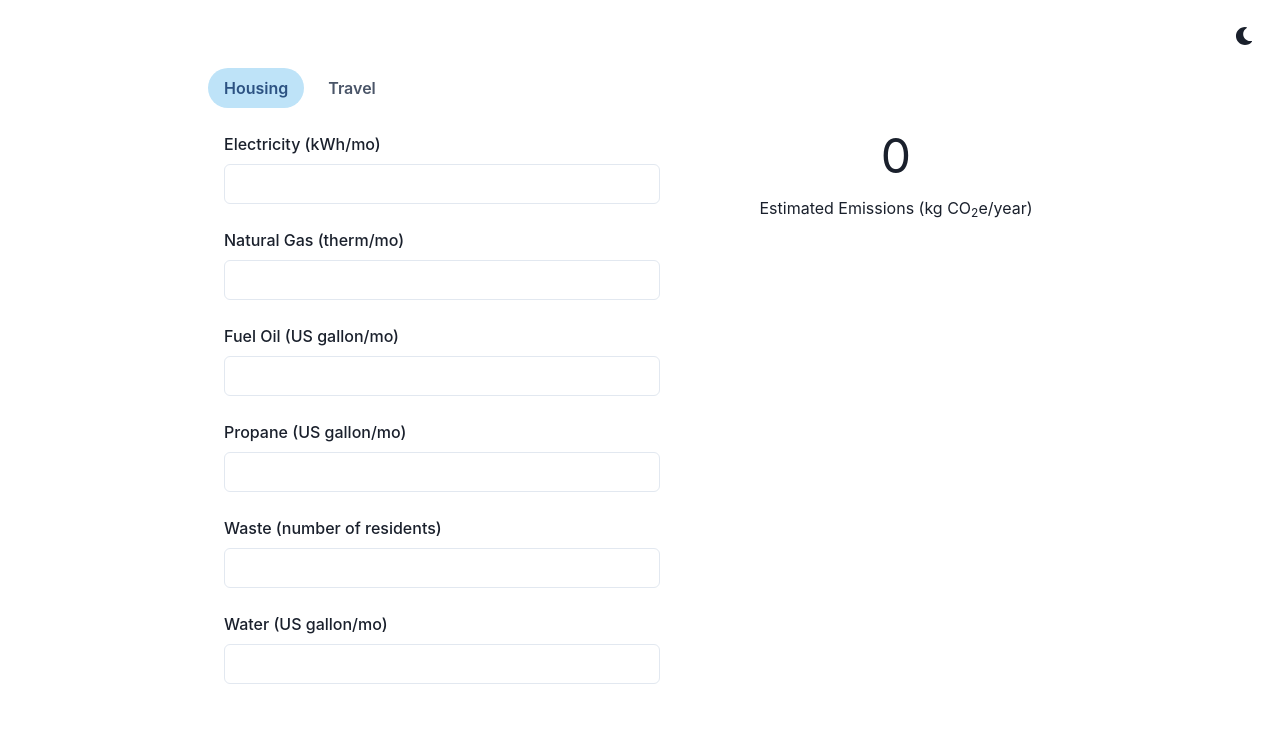
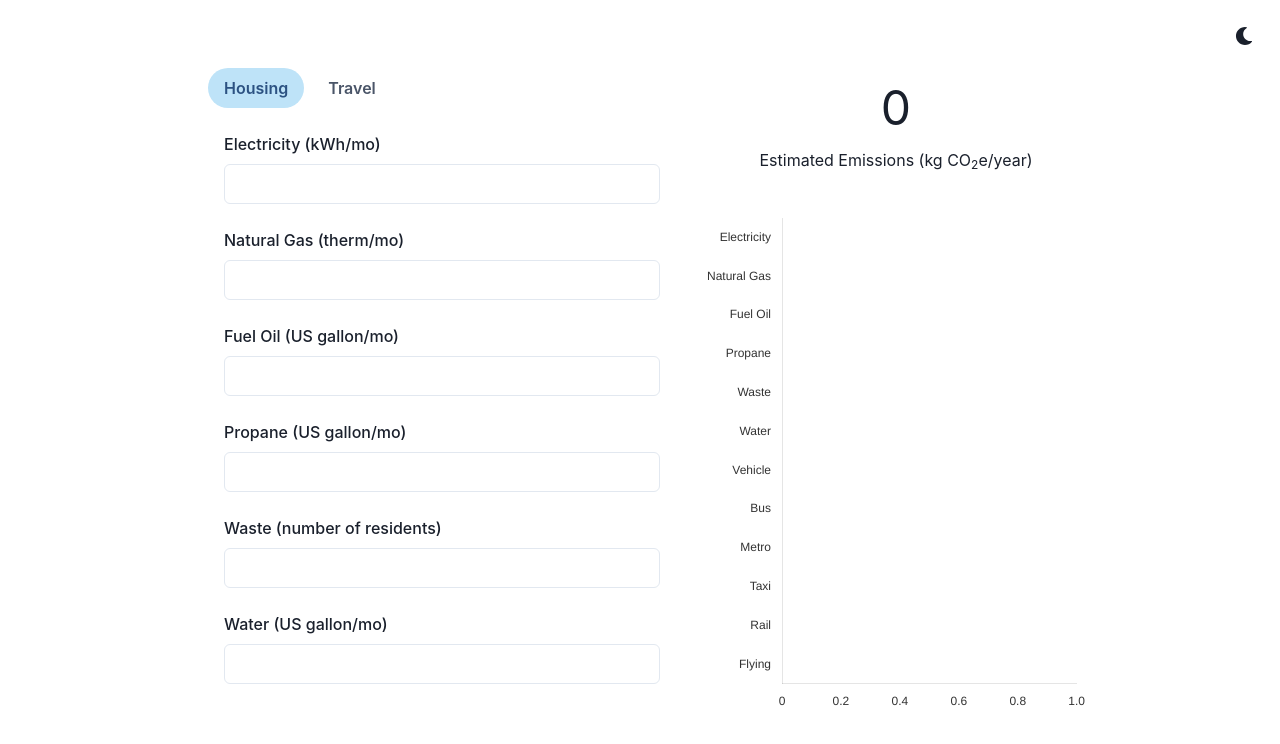
Before and after one commit to kchuang7/carbon-calculator, a React app: page / in a window 1280 px wide. Shown: the top 744 px of the page. Built offline with nearby package versions, Linux system fonts and the light colour scheme.

Commit message:
feat: use ChartJS bar chart to display emissions breakdown

```diff
--- a/package.json
+++ b/package.json
@@ -1,6 +1,6 @@
 {
   "name": "carbon-calculator",
-  "version": "0.2.8",
+  "version": "0.2.9",
   "private": true,
   "type": "module",
   "dependencies": {
@@ -8,9 +8,11 @@
     "@emotion/react": "^11.10.4",
     "@emotion/styled": "^11.10.4",
     "axios": "^1.1.3",
+    "chart.js": "^3.9.1",
     "express": "^4.18.1",
     "framer-motion": "^6.5.1",
     "react": "^18.2.0",
+    "react-chartjs-2": "^4.3.1",
     "react-dom": "^18.2.0",
     "react-icons": "^3.11.0",
     "styled-components": "^5.3.6",
--- /dev/null
+++ b/src/components/Emissions/Chart.tsx
@@ -0,0 +1,77 @@
+import React from 'react'
+import {
+  Box,
+  useColorModeValue
+} from '@chakra-ui/react'
+import {
+  Chart as ChartJS,
+  CategoryScale,
+  LinearScale,
+  BarElement,
+  Title,
+  Tooltip,
+  Legend
+} from 'chart.js'
+import { Bar } from 'react-chartjs-2'
+// types
+import EmissionsType from '../../types/EmissionsType'
+
+ChartJS.register(
+  CategoryScale,
+  LinearScale,
+  BarElement,
+  Title,
+  Tooltip,
+  Legend
+)
+
+const labels: string[] = ['Electricity', 'Natural Gas', 'Fuel Oil', 'Propane', 'Waste', 'Water', 'Vehicle', 'Bus', 'Metro', 'Taxi', 'Rail', 'Flying']
+
+interface PropTypes {
+  emissions: EmissionsType
+}
+
+function Emissions ({ emissions }: PropTypes): JSX.Element {
+  const color: string = useColorModeValue('#333', '#ccc')
+  const barColor: string = useColorModeValue('#ff6384', '#ff7171')
+  const scaleOptions: { ticks: { color: string }, grid: { display: boolean } } = {
+    ticks: { color },
+    grid: { display: false }
+  }
+
+  return (
+    <Box h='100%' pt='8'>
+      <Bar
+        options={{
+          indexAxis: 'y' as const,
+          elements: { bar: { borderRadius: 4 } },
+          responsive: true,
+          maintainAspectRatio: false,
+          scales: {
+            y: scaleOptions,
+            x: scaleOptions
+          },
+          plugins: {
+            legend: { display: false },
+            tooltip: {
+              mode: 'y',
+              intersect: false
+            }
+          }
+        }}
+        data={{
+          labels,
+          datasets: [
+            {
+              label: 'Emissions (kg CO2e/year)',
+              data: Object.keys(emissions).map((key: string): number => emissions[key]),
+              backgroundColor: barColor
+            }
+          ]
+        }}
+      />
+    </Box>
+  )
+}
+
+export default Emissions
--- a/src/components/Emissions/index.tsx
+++ b/src/components/Emissions/index.tsx
@@ -4,6 +4,9 @@ import {
   Stack,
   Text
 } from '@chakra-ui/react'
+// components
+import Chart from './Chart'
+// types
 import EmissionsType from '../../types/EmissionsType'
 
 interface PropTypes {
@@ -13,10 +16,11 @@ interface PropTypes {
 function Emissions ({ emissions }: PropTypes): JSX.Element {
   const totalEmissions = Object.values(emissions).reduce((a: number, c: number): number => a + c, 0)
   return (
-    <Flex w='30%' h='80vh' p='4' pt='12' justify="center">
-      <Stack spacing='1' textAlign='center'>
+    <Flex w='30%' h='80vh' justify="center">
+      <Stack w='100%' spacing='1' textAlign='center'>
         <Text fontSize='5xl'>{Math.round(totalEmissions * 10) / 10}</Text>
         <Text>Estimated Emissions (kg CO<sub>2</sub>e/year)</Text>
+        <Chart emissions={emissions} />
       </Stack>
     </Flex>
   )
--- a/src/components/Main/Inputs.tsx
+++ b/src/components/Main/Inputs.tsx
@@ -31,12 +31,12 @@ const INPUTS: { [key: string]: InputType[] } = {
     { label: 'Water (US gallon/mo)', valueName: 'water' }
   ],
   travel: [
-    { label: 'Vehicle (miles)', valueName: 'vehicle' },
-    { label: 'Bus (miles)', valueName: 'bus' },
-    { label: 'Metro (miles)', valueName: 'metro' },
-    { label: 'Taxi (miles)', valueName: 'taxi' },
-    { label: 'Rail (miles)', valueName: 'rail' },
-    { label: 'Flying (miles)', valueName: 'flying' }
+    { label: 'Vehicle (miles/year)', valueName: 'vehicle' },
+    { label: 'Bus (miles/year)', valueName: 'bus' },
+    { label: 'Metro (miles/year)', valueName: 'metro' },
+    { label: 'Taxi (miles/year)', valueName: 'taxi' },
+    { label: 'Rail (miles/year)', valueName: 'rail' },
+    { label: 'Flying (miles/year)', valueName: 'flying' }
   ]
 }
 
```
Also changed, not shown: 1 other file (tests, documents, lock files or other folders).
